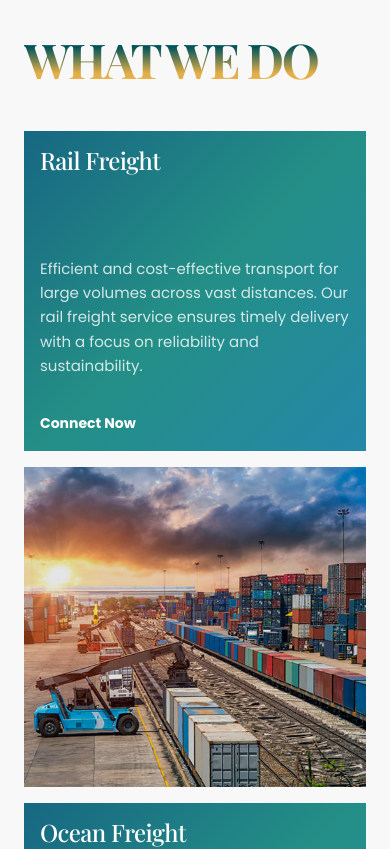
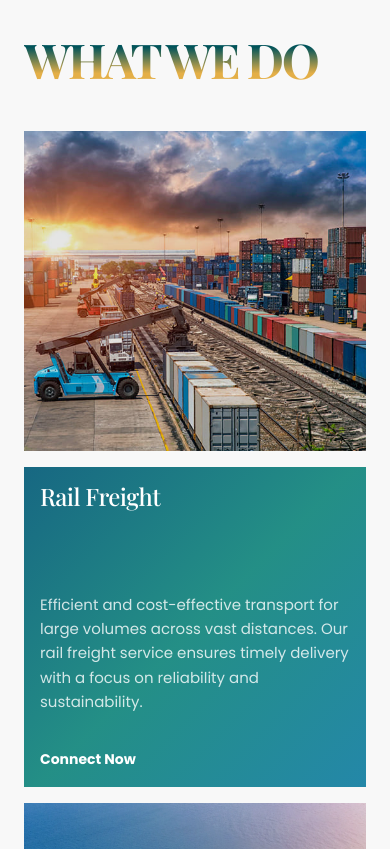
Before and after one commit to js-1608/bohdprima, a React (Vite) app: page / in a window 390 px wide. Shown: the part 2020-2869 px from the top of the page. Built offline with nearby package versions, Linux system fonts and the light colour scheme; a web font is replaced by a local one.

Commit message:
updated design on mobile

```diff
--- a/src/components/ServicesGrid.jsx
+++ b/src/components/ServicesGrid.jsx
@@ -64,6 +64,18 @@ const ServicesGrid = () => {
         }
     ];
 
+    // On mobile, enforce image -> text flow for each service pair.
+    const orderClasses = {
+        1: 'order-2 sm:order-1',
+        2: 'order-1 sm:order-2',
+        3: 'order-4 sm:order-3',
+        4: 'order-3 sm:order-4',
+        5: 'order-5 sm:order-5',
+        6: 'order-6 sm:order-6',
+        7: 'order-7 sm:order-7',
+        8: 'order-8 sm:order-8',
+    };
+
     return (
         <section className="py-5 lg:py-16 bg-[#f8f8f8] relative overflow-hidden">
             <div className="container mx-auto px-6 lg:px-8 max-w-[1400px]">
@@ -76,7 +88,7 @@ const ServicesGrid = () => {
                     {solutions.map((item) => {
                         if (item.type === 'text') {
                             return (
-                                <div key={item.id} className="bg-gradient-hero text-white p-4 lg:p-6 flex flex-col justify-between h-[320px] lg:h-[350px] w-full">
+                                <div key={item.id} className={`bg-gradient-hero text-white p-4 lg:p-6 flex flex-col justify-between h-[320px] lg:h-[350px] w-full ${orderClasses[item.id]}`}>
                                     <h3 className="text-2xl lg:text-3xl font-medium text-white leading-[1.15] whitespace-pre-line tracking-tight mb-8">
                                         {item.title}
                                     </h3>
@@ -95,7 +107,7 @@ const ServicesGrid = () => {
                             );
                         } else {
                             return (
-                                <div key={item.id} className="h-[320px] lg:h-[350px] w-full relative overflow-hidden group">
+                                <div key={item.id} className={`h-[320px] lg:h-[350px] w-full relative overflow-hidden group ${orderClasses[item.id]}`}>
                                     {/* Using a subtle dark overlay if needed, otherwise just the image */}
                                     <div className="absolute inset-0 bg-black/10 group-hover:bg-transparent transition-colors duration-500 z-10"></div>
                                     <img
```
